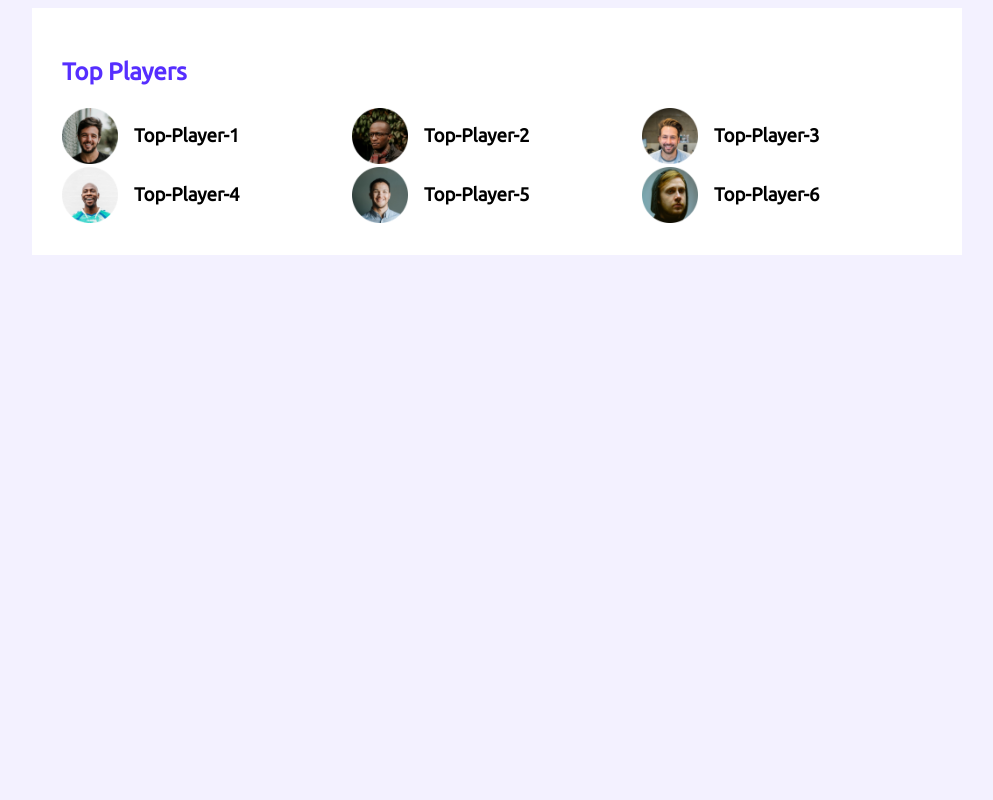
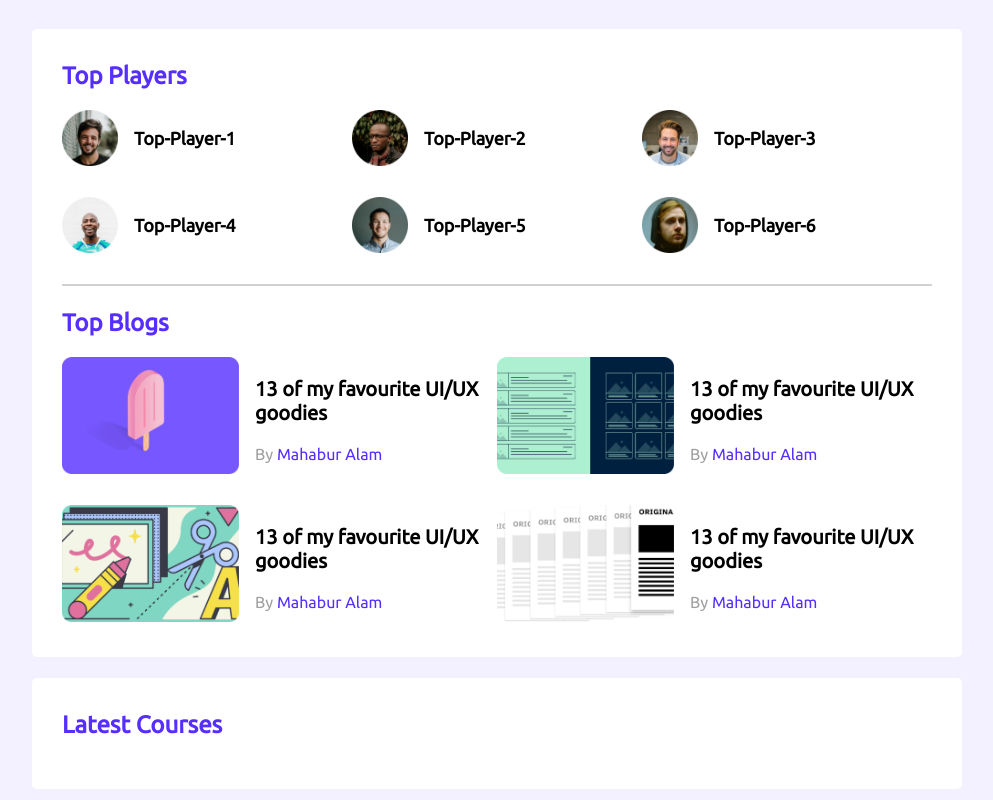
Before and after one commit to Mahaburalam/leader-board-css3-project-programmingHero-, a plain HTML site: page index.html in a window 1280 px wide. Shown: the whole page, without its empty margins (143-1136 px from the left). Drawn offline with Linux system fonts and the light colour scheme; a web font is replaced by a local one.

Commit message:
top blog part done

```diff
--- a/css/style.css
+++ b/css/style.css
@@ -9,21 +9,33 @@ body{
 }
 main{
 	display: flex;
-	justify-content: center;
+	flex-direction: column;
+	align-items: center;
 }
 .container{
 	background-color: #FFFFFF;
 	width: 870px;
 	padding: 30px;
+	margin-top: 21px;
+	border-radius: 5px;
+}
+hr{
+	border: 1px solid #D1D1D1;
+	margin-bottom: 23px;
 }
 /*top player css*/
+.top-player{
+	margin-bottom: 30px;
+}
 .section-title{
 	color: #562EFF;
 	font-size: 24px;
+	margin-top: 3px;
 }
 .players{
 	display: grid;
 	grid-template-columns: repeat(3, 1fr);
+	grid-row-gap: 30px;
 	/*grid-template-columns: 1fr 1fr 1fr;*/
 }
 .player img{
@@ -36,4 +48,33 @@ main{
 }
 .player-name{
 	margin-left: 16px;
+	font-size: 18px;
 }
+/*top blog section*/
+.blogs{
+	display: grid;
+	grid-template-columns: repeat(2	, 1fr);
+	grid-row-gap: 26px;
+}
+.blog{
+	display: flex;
+}
+.blog .thumbnail img{
+	width: 177px;
+	height: 117px;
+}
+.blog-details{
+	margin-left: 16px;
+}
+.blog-title{
+	font-size: 20px;
+}
+.blog-author{
+	color: #9F9F9F;
+	font-size: 16px;
+}
+.blog-author a{
+	text-decoration: none;
+	font-size: 16px;
+	color: #562EFF;
+}
--- a/index.html
+++ b/index.html
@@ -46,10 +46,66 @@
 						</div>
 					</div>
 				</div>
+				<hr>
+				<!-- Top Blog Part -->
+				<div class="top-blogs">
+					<h2 class="section-title">Top Blogs</h2>
+					<div class="blogs">
+						<article class="blog">
+							<div class="thumbnail">
+								<img src="images/blogs/blog-1.png">
+							</div>
+							<div class="blog-details">
+								<h3 class="blog-title">
+									13 of my favourite UI/UX goodies
+								</h3>
+								<p class="blog-author">By <a href="">Mahabur Alam</a></p>
+							</div>
+						</article>
+						<article class="blog">
+							<div class="thumbnail">
+								<img src="images/blogs/blog-2.png">
+							</div>
+							<div class="blog-details">
+								<h3 class="blog-title">
+									13 of my favourite UI/UX goodies
+								</h3>
+								<p class="blog-author">By <a href="">Mahabur Alam</a></p>
+							</div>
+						</article>
+						<article class="blog">
+							<div class="thumbnail">
+								<img src="images/blogs/blog-3.png">
+							</div>
+							<div class="blog-details">
+								<h3 class="blog-title">
+									13 of my favourite UI/UX goodies
+								</h3>
+								<p class="blog-author">By <a href="">Mahabur Alam</a></p>
+							</div>
+						</article>
+						<article class="blog">
+							<div class="thumbnail">
+								<img src="images/blogs/blog-4.png">
+							</div>
+							<div class="blog-details">
+								<h3 class="blog-title">
+									13 of my favourite UI/UX goodies
+								</h3>
+								<p class="blog-author">By <a href="">Mahabur Alam</a></p>
+							</div>
+						</article>
+					</div>
+				</div>
 				<!-- top blog part -->
 				<div class="top-blog">
 
 				</div>
+			</section>
+			<!-- latest courses -->
+			<section class="container">
+				<h2 class="section-title">Latest Courses</h2>
+
 			</section>
 		</main>
 		<!-- main part end -->
```
